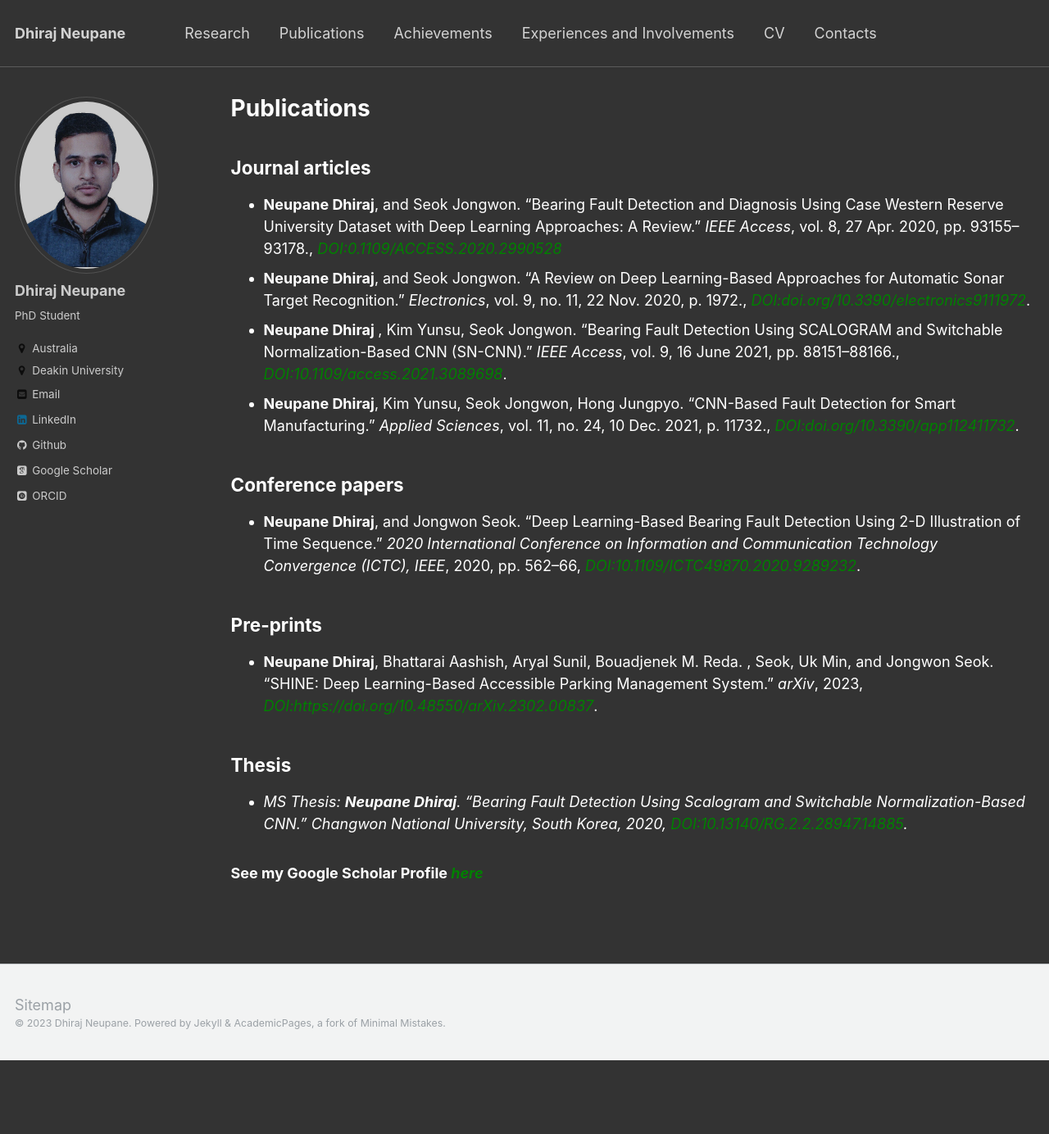
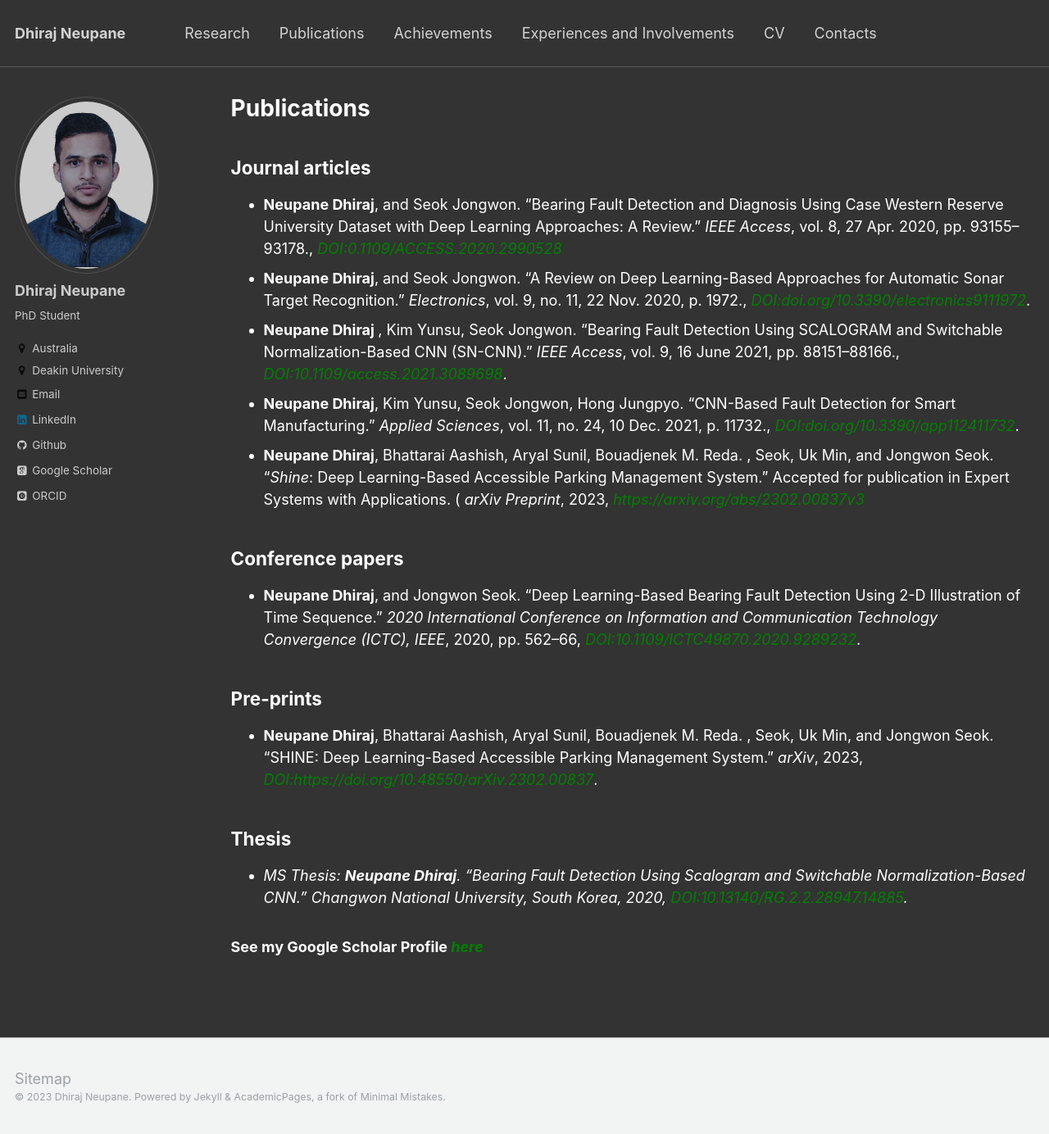
Before and after one commit to dhirajneupane/academicPortfolio, a Jekyll site: the page built from _pages/publications.md, in a window 1280 px wide and 1384 px high. Shown: the whole window at 82% size. Built offline with Jekyll 4.4.1, drawn with Linux system fonts in a browser that asks for light colours; some web fonts are replaced.

Commit message:
Update publications.md

```diff
--- a/_pages/publications.md
+++ b/_pages/publications.md
@@ -14,6 +14,7 @@ Journal articles
 * <b>Neupane Dhiraj</b>, and Seok Jongwon. “A Review on Deep Learning-Based Approaches for Automatic Sonar Target Recognition.” <i>Electronics</i>, vol. 9, no. 11, 22 Nov. 2020, p. 1972., [<span style="color:green">*DOI:doi.org/10.3390/electronics9111972*</span>](https://doi.org/10.3390/electronics9111972){:target="_blank"}.
 * <b>Neupane Dhiraj </b>, Kim Yunsu, Seok Jongwon. “Bearing Fault Detection Using SCALOGRAM and Switchable Normalization-Based CNN (SN-CNN).” <i>IEEE Access</i>, vol. 9, 16 June 2021, pp. 88151–88166., [<span style="color:green">*DOI:10.1109/access.2021.3089698*</span>](https://ieeexplore.ieee.org/document/9456898){:target="_blank"}.
 * <b>Neupane Dhiraj</b>, Kim Yunsu, Seok Jongwon, Hong Jungpyo. “CNN-Based Fault Detection for Smart Manufacturing.” <i>Applied Sciences</i>, vol. 11, no. 24, 10 Dec. 2021, p. 11732., [<span style="color:green">*DOI:doi.org/10.3390/app112411732*</span>](https://doi.org/10.3390/app112411732){:target="_blank"}.
+*  <b>Neupane Dhiraj</b>, Bhattarai Aashish, Aryal Sunil, Bouadjenek M. Reda. , Seok, Uk Min, and Jongwon Seok. “_Shine_: Deep Learning-Based Accessible Parking Management System.” Accepted for publication in Expert Systems with Applications. ( <i> arXiv Preprint</i>, 2023, [<span style="color:green">*https://arxiv.org/abs/2302.00837v3*</span>](https://arxiv.org/abs/2302.00837v1){:target="_blank"}
 
 Conference papers
 ----------------------------
```
